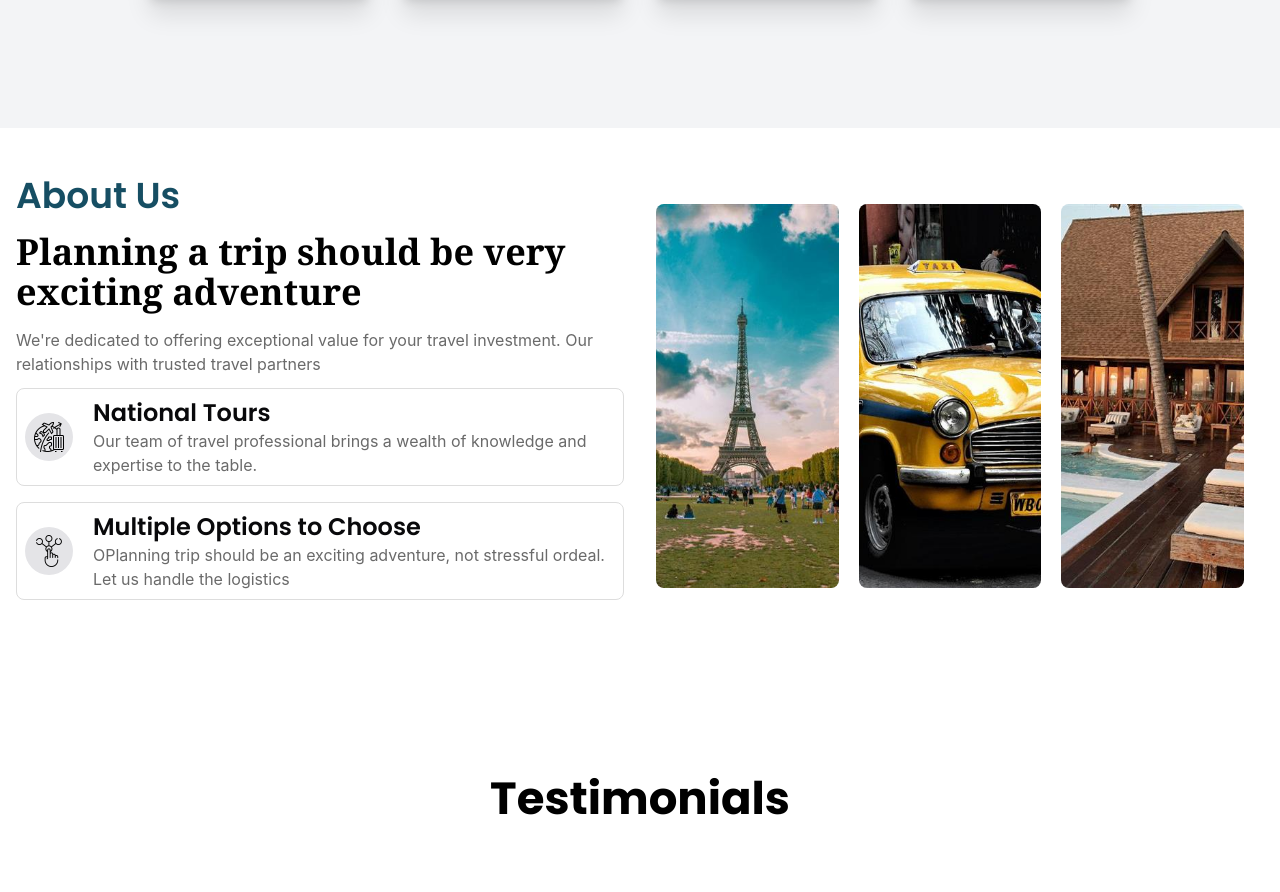
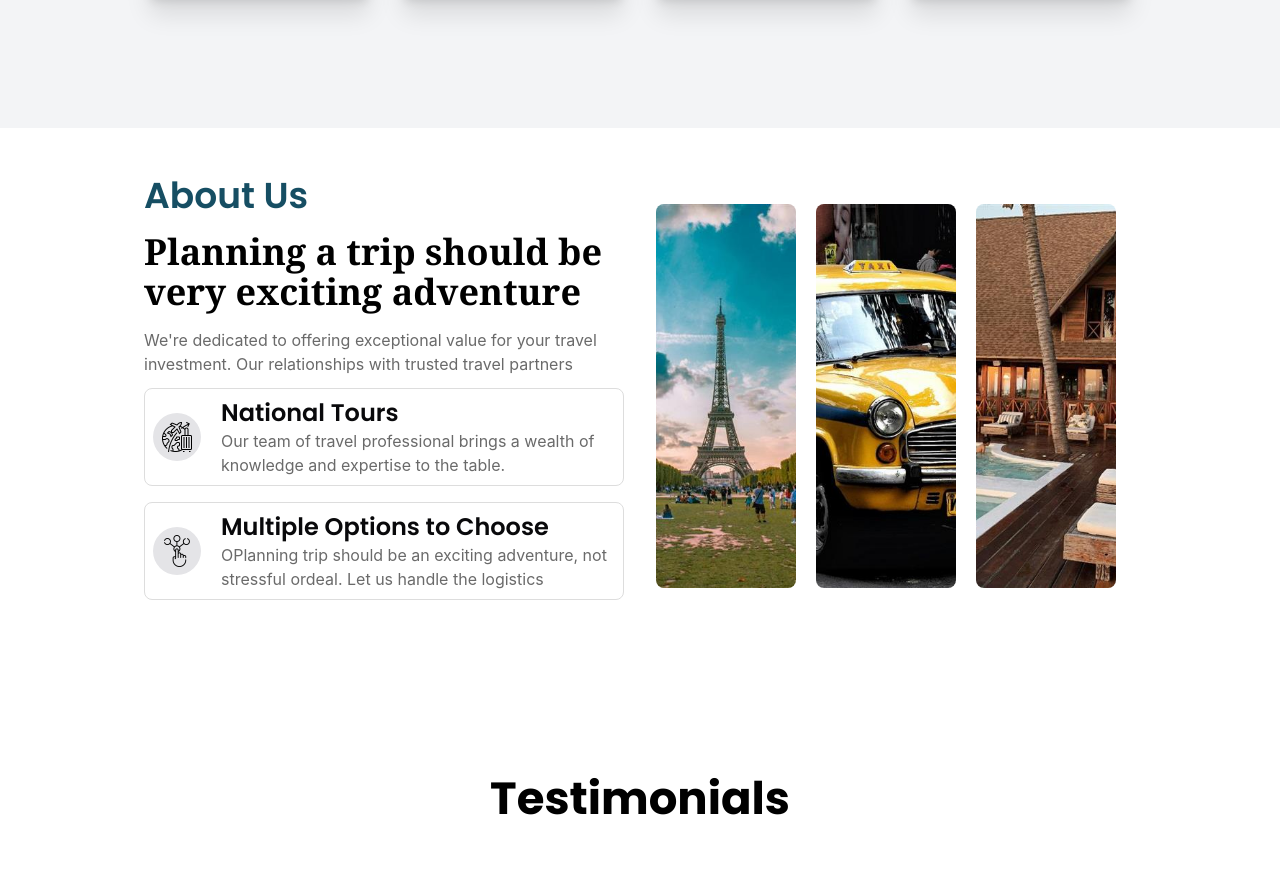
Before and after one commit to taniyabansal24/travels, a React (Vite) app in the folder frontend/: page / in a window 1280 px wide. Shown: the part 4561-5453 px from the top of the page. Built offline with nearby package versions, Linux system fonts and the light colour scheme; no server answers; grey boxes are pictures that could not be loaded.

Commit message:
Adding png in about us

```diff
--- a/frontend/src/components/About_us.jsx
+++ b/frontend/src/components/About_us.jsx
@@ -7,7 +7,7 @@ import choice from '../assets/choice.png';
 
 const About_us = () => {
   return (
-    <div className="mx-auto flex flex-col justify-between md:flex-row">
+    <div className=" flex flex-col justify-between md:flex-row container">
         <div className="text w-full md:w-3/6 my-12 px-4">
         <h2 className="text-4xl font-semibold capitalize text-cyan-900">About Us</h2>
             <h3 className="text-4xl my-4 font-bold font-serif">Planning a trip should be very exciting adventure</h3>
```
